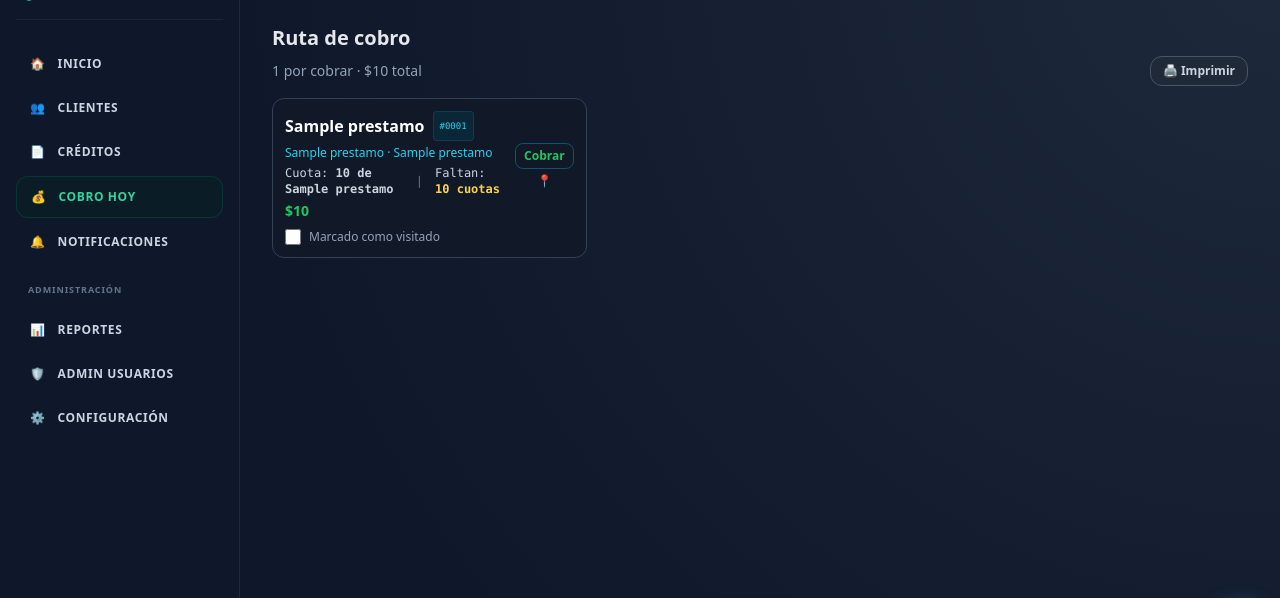
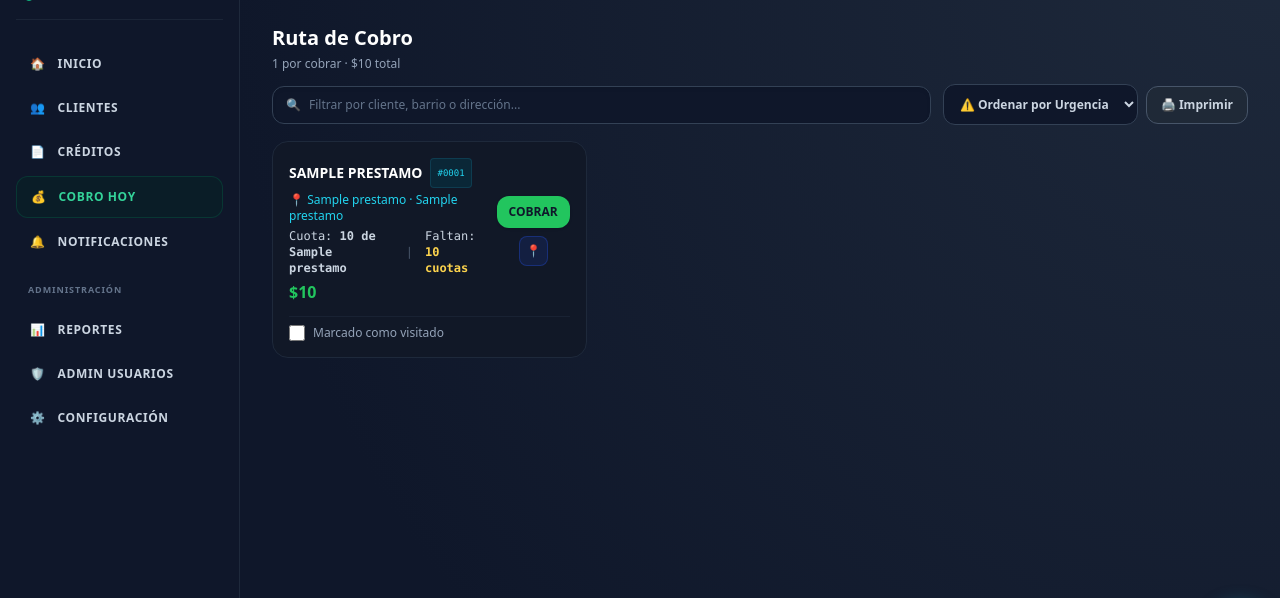
Before and after one commit to Bonilla00/Financiera-Nuevo-Progreso-, a Flask app: page /cobro/hoy in a window 1280 px wide. Shown: the part 61-659 px from the top of the page. Run offline with Flask 3, Linux system fonts and the light colour scheme; the visitor is signed in with stand-in values (Sample User, id 1); a database or web service that is not in the repository returns one stand-in record (values such as "Sample title"); some libraries are stand-ins or nearby versions.

Commit message:
Anadir chips de montos rapidos en formulario de cobro y ordenacion dinamica por Barrio en la ruta de cobro

```diff
--- a/templates/cobro_hoy.html
+++ b/templates/cobro_hoy.html
@@ -1,10 +1,25 @@
 {% extends "base.html" %}
-{% block title %}Cobro del día{% endblock %}
+{% block title %}Ruta de Cobro del día{% endblock %}
+
 {% block content %}
-<h1 class="text-xl font-bold mb-1">Ruta de cobro</h1>
-<div class="flex items-center justify-between mb-3">
-  <p class="text-slate-400 text-sm">{{ count }} por cobrar · {{ fmt_money(total) }} total{% if mora_total > 0 %} · {{ fmt_money(mora_total) }} mora{% endif %}</p>
-  <a href="{{ url_for('cobro_hoy_print') }}" class="rounded-xl bg-panel2 border border-slate-600 px-3 py-1.5 text-xs text-slate-300 font-bold">🖨️ Imprimir</a>
+<h1 class="text-xl font-black text-white mb-1">Ruta de Cobro</h1>
+<p class="text-slate-400 text-xs mb-3">{{ count }} por cobrar · {{ fmt_money(total) }} total{% if mora_total > 0 %} · {{ fmt_money(mora_total) }} mora{% endif %}</p>
+
+<!-- BÚSQUEDA Y ORDENACIÓN DE RUTA (POR BARRIO / URGENCIA / NOMBRE) -->
+<div class="flex flex-col sm:flex-row items-stretch sm:items-center justify-between gap-3 mb-4">
+  <div class="relative flex-1">
+    <span class="absolute inset-y-0 left-0 pl-3.5 flex items-center pointer-events-none text-slate-500 text-xs">🔍</span>
+    <input type="text" id="buscar-cobro" placeholder="Filtrar por cliente, barrio o dirección..." class="w-full pl-9 pr-3 py-2.5 rounded-xl bg-slate-900 border border-slate-700 text-xs text-white placeholder-slate-500 focus:outline-none focus:border-cyan-500 shadow-inner">
+  </div>
+
+  <div class="flex items-center gap-2">
+    <select id="ordenar-cobro" class="rounded-xl bg-slate-900 border border-slate-700 px-3 py-2.5 text-xs text-slate-300 font-bold outline-none cursor-pointer">
+      <option value="urgencia" selected>⚠️ Ordenar por Urgencia</option>
+      <option value="barrio">📍 Ordenar por Barrio</option>
+      <option value="nombre">👤 Ordenar por Nombre</option>
+    </select>
+    <a href="{{ url_for('cobro_hoy_print') }}" class="rounded-xl bg-panel2 border border-slate-600 px-3.5 py-2.5 text-xs text-slate-300 font-bold hover:bg-slate-700 shrink-0">🖨️ Imprimir</a>
+  </div>
 </div>
 
 <div class="grid grid-cols-1 md:grid-cols-2 lg:grid-cols-3 gap-4" id="lista-cobro">
@@ -13,80 +28,133 @@
   {% set tel_h = url_tel(r[4]) %}
   {% set wa_h = url_whatsapp(r[4]) %}
   {% set dias_mora = r[12] or 0 %}
+  {% set barrio_str = (r[2] or '')|lower %}
+  {% set nombre_str = (r[1] or '')|lower %}
 
-  <div class="list-row-interactive rounded-xl border p-3 {% if dias_mora > 0 %}border-rose-500/50 bg-rose-900/10{% else %}border-slate-700{% endif %}" data-id="{{ r[0] }}">
+  <div class="item-cobro-card list-row-interactive rounded-2xl border p-4 transition-all {% if dias_mora > 0 %}border-rose-500/50 bg-rose-900/10{% else %}border-slate-800 bg-panel{% endif %}"
+       data-id="{{ r[0] }}"
+       data-barrio="{{ barrio_str }}"
+       data-nombre="{{ nombre_str }}"
+       data-urgencia="{{ dias_mora }}">
     <div class="flex justify-between gap-2">
       <div class="min-w-0 flex-1">
-        <div class="flex items-center gap-2 mb-1">
-          <p class="font-semibold text-white">{{ r[1] }}</p>
+        <div class="flex items-center gap-2 mb-1 flex-wrap">
+          <p class="font-bold text-white uppercase text-sm">{{ r[1] }}</p>
           <span class="text-[9px] font-mono text-cyan-400 bg-cyan-950/60 px-1.5 py-0.5 rounded border border-cyan-800/40">#{{ "%04d"|format(r[0]) }}</span>
           {% if dias_mora > 0 %}
-          <span class="text-[10px] font-bold px-1.5 py-0.5 rounded bg-rose-500 text-white">ATRASADO {{ dias_mora }}d</span>
+          <span class="text-[9px] font-black px-1.5 py-0.5 rounded bg-rose-500 text-white uppercase">ATRASADO {{ dias_mora }}d</span>
           {% elif dias_mora == 0 %}
-          <span class="text-[10px] font-bold px-1.5 py-0.5 rounded bg-amber-500 text-slate-900">HOY</span>
+          <span class="text-[9px] font-black px-1.5 py-0.5 rounded bg-amber-500 text-slate-900 uppercase">HOY</span>
           {% endif %}
         </div>
         <p class="text-xs text-slate-400 mb-1">
-          {% if r[2] or r[3] %}<a href="{{ mapas }}" target="_blank" rel="noopener noreferrer" class="text-cyan-400 hover:underline">{{ r[2] or '—' }}{% if r[3] %} · {{ r[3] }}{% endif %}</a>{% else %}—{% endif %}
+          📍 {% if r[2] or r[3] %}<a href="{{ mapas }}" target="_blank" rel="noopener noreferrer" class="text-cyan-400 hover:underline font-medium">{{ r[2] or 'Sin Barrio' }}{% if r[3] %} · {{ r[3] }}{% endif %}</a>{% else %}Sin dirección{% endif %}
         </p>
         <div class="flex items-center gap-3 text-xs text-slate-300 mb-1 font-mono">
           <span>Cuota: <strong>{{ r[10] + 1 }} de {{ r[11] }}</strong></span>
-          <span class="text-slate-500">|</span>
+          <span class="text-slate-600">|</span>
           <span>Faltan: <strong class="text-amber-300">{{ r[11] - r[10] }} cuotas</strong></span>
         </div>
-        <p class="text-sm text-accent font-semibold">{{ fmt_money(r[5]) }}{% if dias_mora > 0 %} <span class="text-rose-400">(+{{ fmt_money(r[5] * (r[8] or 0) / 100 * dias_mora) }} mora)</span>{% endif %}</p>
+        <p class="text-base text-accent font-black mt-1">{{ fmt_money(r[5]) }}{% if dias_mora > 0 %} <span class="text-xs text-rose-400 font-bold">(+{{ fmt_money(r[5] * (r[8] or 0) / 100 * dias_mora) }} mora)</span>{% endif %}</p>
       </div>
-      <div class="flex flex-col gap-1 shrink-0 justify-center">
-        <a href="{{ url_for('prestamos_cobrar', pid=r[0]) }}" class="text-xs font-semibold text-accent px-2 py-1 rounded-lg border border-cyan-600/50">Cobrar</a>
+
+      <div class="flex flex-col gap-2 shrink-0 justify-center">
+        <a href="{{ url_for('prestamos_cobrar', pid=r[0]) }}" class="px-3 py-2 rounded-xl bg-accent text-slate-900 font-black text-xs uppercase shadow text-center">Cobrar</a>
         <div class="flex gap-1 justify-center">
           {% if tel_h %}
-          <a href="{{ tel_h }}" class="text-xs text-slate-400 px-1" title="Llamar">📞</a>
+          <a href="{{ tel_h }}" class="p-1.5 rounded-lg bg-slate-800 text-slate-300 text-xs" title="Llamar">📞</a>
           {% endif %}
           {% if wa_h %}
-          <a href="{{ wa_h }}" target="_blank" rel="noopener noreferrer" class="text-xs text-emerald-400 px-1" title="WhatsApp">💬</a>
+          <a href="{{ wa_h }}" target="_blank" rel="noopener noreferrer" class="p-1.5 rounded-lg bg-emerald-950/60 text-emerald-400 border border-emerald-800/50 text-xs" title="WhatsApp">💬</a>
           {% endif %}
           {% if mapas %}
-          <a href="{{ mapas }}" target="_blank" rel="noopener noreferrer" class="text-xs text-blue-400 px-1" title="Google Maps">📍</a>
+          <a href="{{ mapas }}" target="_blank" rel="noopener noreferrer" class="p-1.5 rounded-lg bg-blue-950/60 text-blue-400 border border-blue-800/50 text-xs" title="Google Maps">📍</a>
           {% endif %}
         </div>
       </div>
     </div>
-    <div class="mt-2 flex items-center gap-2">
-      <label class="flex items-center gap-2 text-xs text-slate-400">
-        <input type="checkbox" class="w-4 h-4 accent-cyan-500" data-visitado="{{ r[0] }}">
+
+    <div class="mt-3 pt-2 border-t border-slate-800/60 flex items-center gap-2">
+      <label class="flex items-center gap-2 text-xs text-slate-400 font-medium cursor-pointer">
+        <input type="checkbox" class="w-4 h-4 accent-cyan-500 rounded" data-visitado="{{ r[0] }}">
         Marcado como visitado
       </label>
     </div>
   </div>
   {% else %}
-  <div class="py-12 text-center">
+  <div class="col-span-full py-12 text-center bg-panel border border-slate-800 rounded-3xl">
     <span class="text-4xl">✅</span>
-    <p class="mt-2 text-sm text-slate-500 font-medium">No hay cobros pendientes para hoy.</p>
+    <p class="mt-2 text-sm text-slate-400 font-bold uppercase tracking-wider">No hay cobros pendientes para hoy.</p>
   </div>
   {% endfor %}
 </div>
 
 <script>
-(function() {
-  var lista = document.getElementById('lista-cobro');
-  if (!lista) return;
-  var checkboxes = lista.querySelectorAll('input[data-visitado]');
-  var storageKey = 'cobro_visitados_' + new Date().toISOString().slice(0, 10);
-  var visitados = JSON.parse(localStorage.getItem(storageKey) || '[]');
-  checkboxes.forEach(function(cb) {
-    var id = cb.dataset.visitado;
+document.addEventListener('DOMContentLoaded', function() {
+  const container = document.getElementById('lista-cobro');
+  if (!container) return;
+
+  const searchInput = document.getElementById('buscar-cobro');
+  const sortSelect = document.getElementById('ordenar-cobro');
+  let items = Array.from(container.querySelectorAll('.item-cobro-card'));
+
+  // Gestor de marcados como visitados
+  const storageKey = 'cobro_visitados_' + new Date().toISOString().slice(0, 10);
+  const visitados = JSON.parse(localStorage.getItem(storageKey) || '[]');
+
+  items.forEach(function(card) {
+    const id = card.dataset.id;
+    const cb = card.querySelector('input[data-visitado]');
+    if (cb) {
       if (visitados.indexOf(id) !== -1) cb.checked = true;
       cb.addEventListener('change', function() {
-      var arr = JSON.parse(localStorage.getItem(storageKey) || '[]');
+        let arr = JSON.parse(localStorage.getItem(storageKey) || '[]');
         if (cb.checked) {
           if (arr.indexOf(id) === -1) arr.push(id);
         } else {
-        var idx = arr.indexOf(id);
+          let idx = arr.indexOf(id);
           if (idx !== -1) arr.splice(idx, 1);
         }
         localStorage.setItem(storageKey, JSON.stringify(arr));
       });
+    }
   });
-})();
+
+  // Filtrado y Ordenación Dinámica
+  function aplicarFiltroYOrden() {
+    const q = (searchInput ? searchInput.value : '').toLowerCase().normalize("NFD").replace(/[\u0300-\u036f]/g, "");
+    const criterio = sortSelect ? sortSelect.value : 'urgencia';
+
+    // 1. Filtrar por texto
+    items.forEach(function(card) {
+      const text = card.innerText.toLowerCase().normalize("NFD").replace(/[\u0300-\u036f]/g, "");
+      if (text.includes(q)) {
+        card.style.display = '';
+      } else {
+        card.style.display = 'none';
+      }
+    });
+
+    // 2. Ordenar
+    items.sort(function(a, b) {
+      if (criterio === 'barrio') {
+        return a.dataset.barrio.localeCompare(b.dataset.barrio);
+      } else if (criterio === 'nombre') {
+        return a.dataset.nombre.localeCompare(b.dataset.nombre);
+      } else {
+        // Urgencia (días de mora desc)
+        return parseInt(b.dataset.urgencia || 0) - parseInt(a.dataset.urgencia || 0);
+      }
+    });
+
+    // Reinsertar en el contenedor en el nuevo orden
+    items.forEach(function(card) {
+      container.appendChild(card);
+    });
+  }
+
+  if (searchInput) searchInput.addEventListener('input', aplicarFiltroYOrden);
+  if (sortSelect) sortSelect.addEventListener('change', aplicarFiltroYOrden);
+});
 </script>
 {% endblock %}
```
Also changed, not shown: templates/prestamos_cobrar.html (+30 -1 lines). Lines whose indentation alone changed are shown as unchanged.
